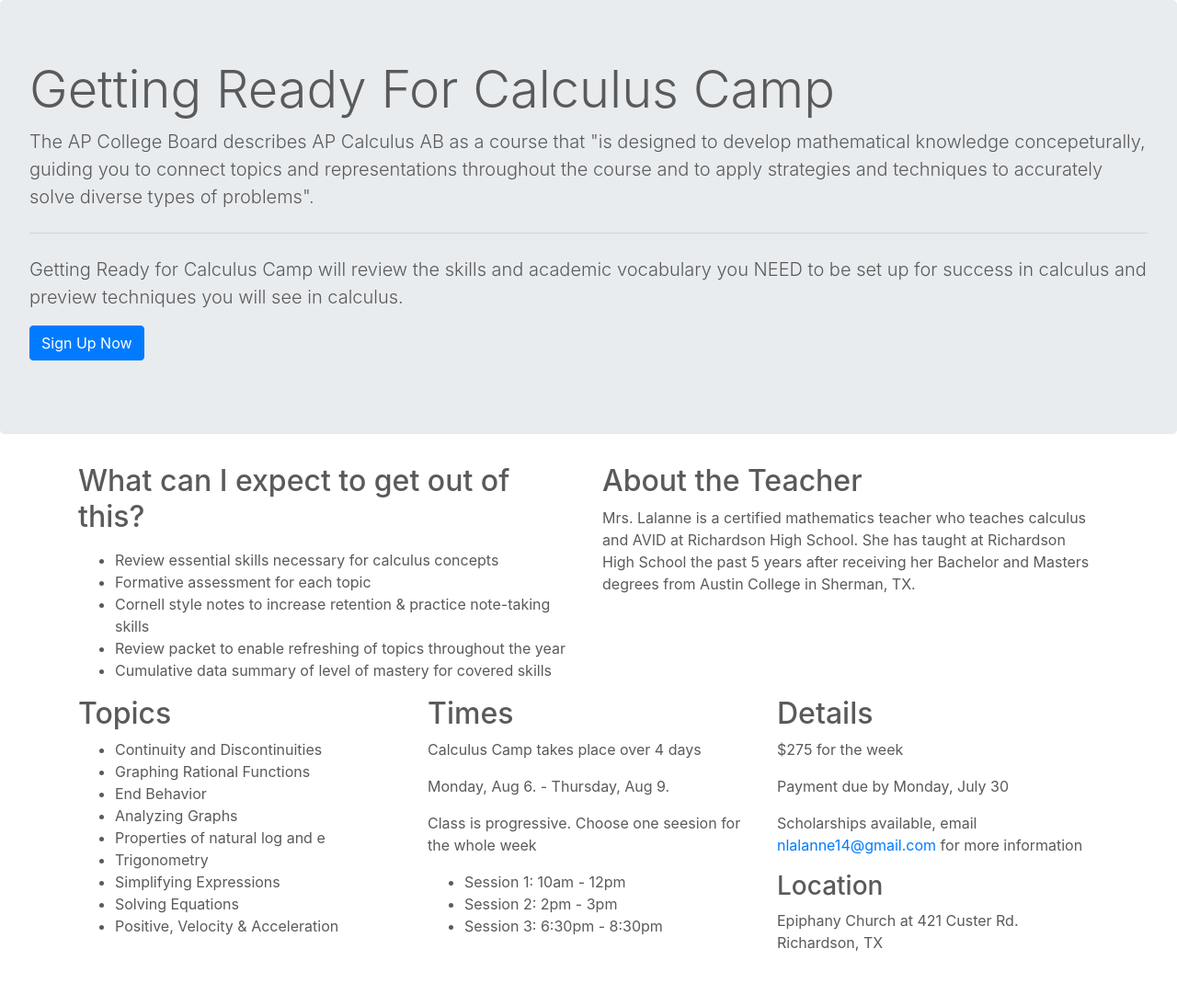
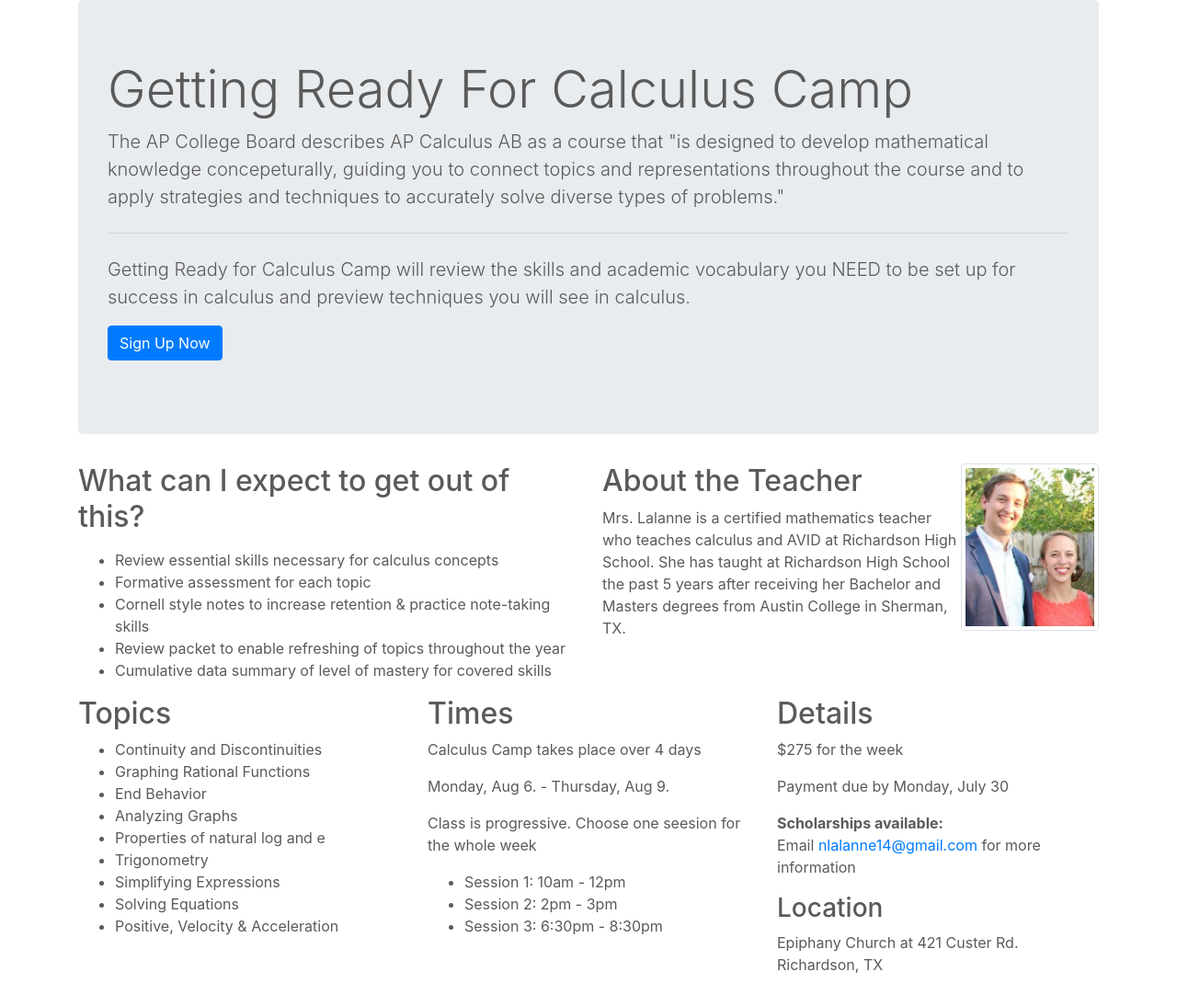
Before and after one commit to zlalanne/calculus-camp, a plain HTML site: page index.html in a window 1280 px wide. Shown: the whole page at 92% size. Drawn offline with nearby package versions, Linux system fonts and the light colour scheme.

Commit message:
Minor updates, added Nicole's picture

```diff
--- a/index.html
+++ b/index.html
@@ -20,9 +20,10 @@
     </header>
 
     <main role="main">
+        <div class="container" >
             <div class="jumbotron" >
                 <h1 class="display-4">Getting Ready For Calculus Camp</h1>
-            <p class="lead">The AP College Board describes AP Calculus AB as a course that "is designed to develop mathematical knowledge concepeturally, guiding you to connect topics and representations throughout the course and to apply strategies and techniques to accurately solve diverse types of problems".</p>
+                <p class="lead">The AP College Board describes AP Calculus AB as a course that "is designed to develop mathematical knowledge concepeturally, guiding you to connect topics and representations throughout the course and to apply strategies and techniques to accurately solve diverse types of problems."</p>
                 <hr class="my-4" >
                 <p class="lead">Getting Ready for Calculus Camp will review the skills and academic vocabulary
                     you NEED to be set up for success in calculus and preview techniques you will
@@ -30,6 +31,7 @@ you NEED to be set up for success in calculus and preview techniques you will
                 <p class="lead" >
                     <a class="btn btn-primary" href="https://docs.google.com/forms/d/e/1FAIpQLScN-TDMG7bUDFchlz-vRhcsS1VeT2oXJx8gigU7ulwKm6G8cA/viewform" role="button" >Sign Up Now</a>
                 </p>
+            </div>
         </div>
         <div class="container" >
             <div class="row">
@@ -46,13 +48,13 @@ you NEED to be set up for success in calculus and preview techniques you will
                     </p>
                 </div>
                 <div class="col-lg-6" >
+                    <img src="assets/img/nicole.jpg" class="img-thumbnail rounded float-right" style="max-width: 150px;">
                     <h2>About the Teacher</h2>
                     <p>
                         Mrs. Lalanne is a certified mathematics teacher who teaches calculus and AVID at Richardson High School. She has taught at Richardson High School the past 5 years after receiving her Bachelor and Masters degrees from Austin College in Sherman, TX.</p>
                 </div>
             </div>
         </div>
-
 
       <!-- Marketing messaging and featurettes ================================================== --> <!-- Wrap the rest of the page in another container to center all the content. --> <div class="container">
         <!-- Three columns of text below the carousel -->
@@ -86,7 +88,7 @@ you NEED to be set up for success in calculus and preview techniques you will
             <h2>Details</h2>
             <p>$275 for the week</p>
             <p>Payment due by Monday, July 30</p>
-            <p>Scholarships available, email <a href="mailto:nlalanne14@gmail.com" >nlalanne14@gmail.com</a> for more information</p>
+            <p><b>Scholarships available:</b><br>Email <a href="mailto:nlalanne14@gmail.com" >nlalanne14@gmail.com</a> for more information</p>
             <h3>Location</h3>
             <p>Epiphany Church at 421 Custer Rd. Richardson, TX</p>
           </div><!-- /.col-lg-4 -->
```
Also changed, not shown: assets/img/nicole.jpg (added). Lines whose indentation alone changed are shown as unchanged.
